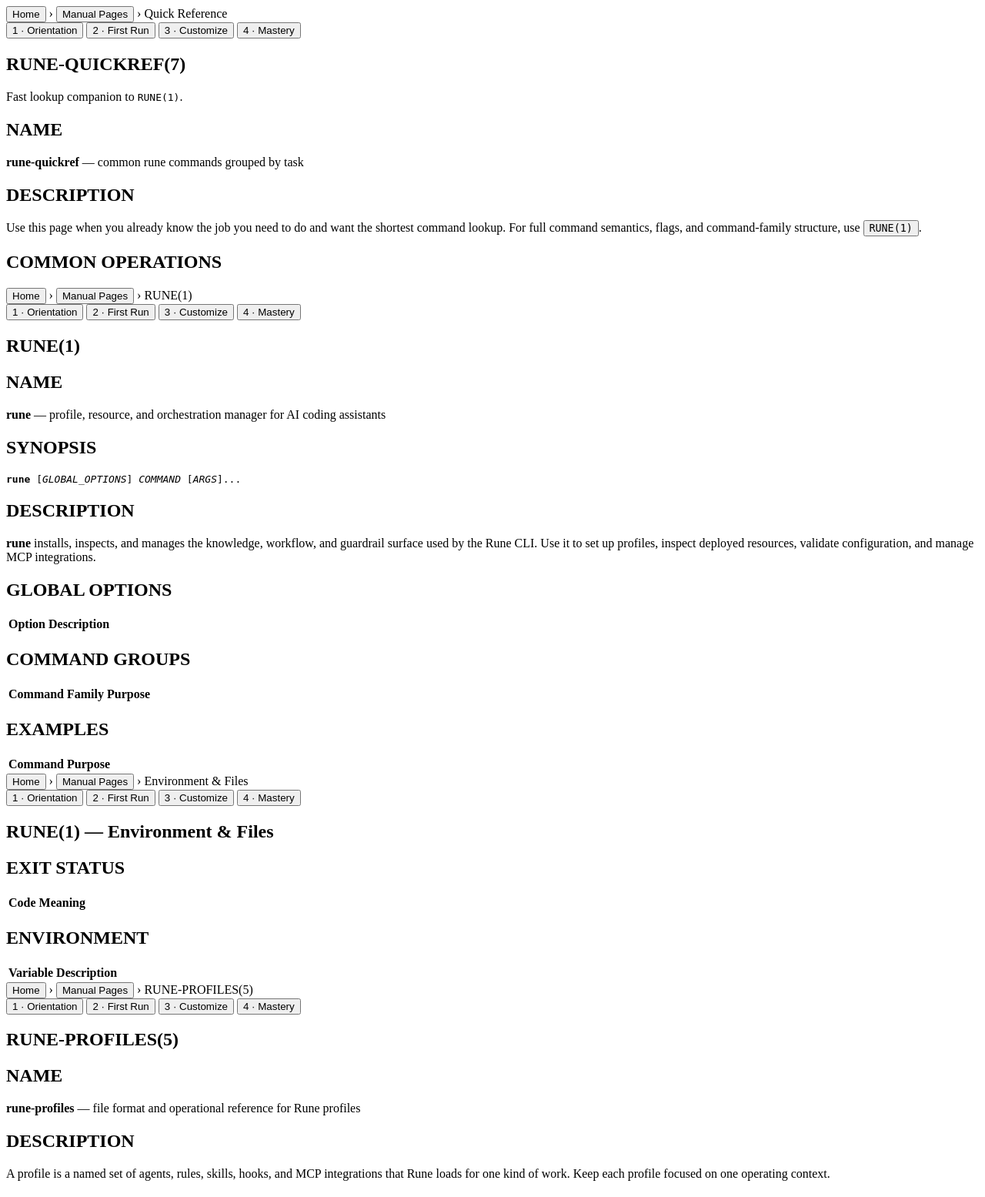
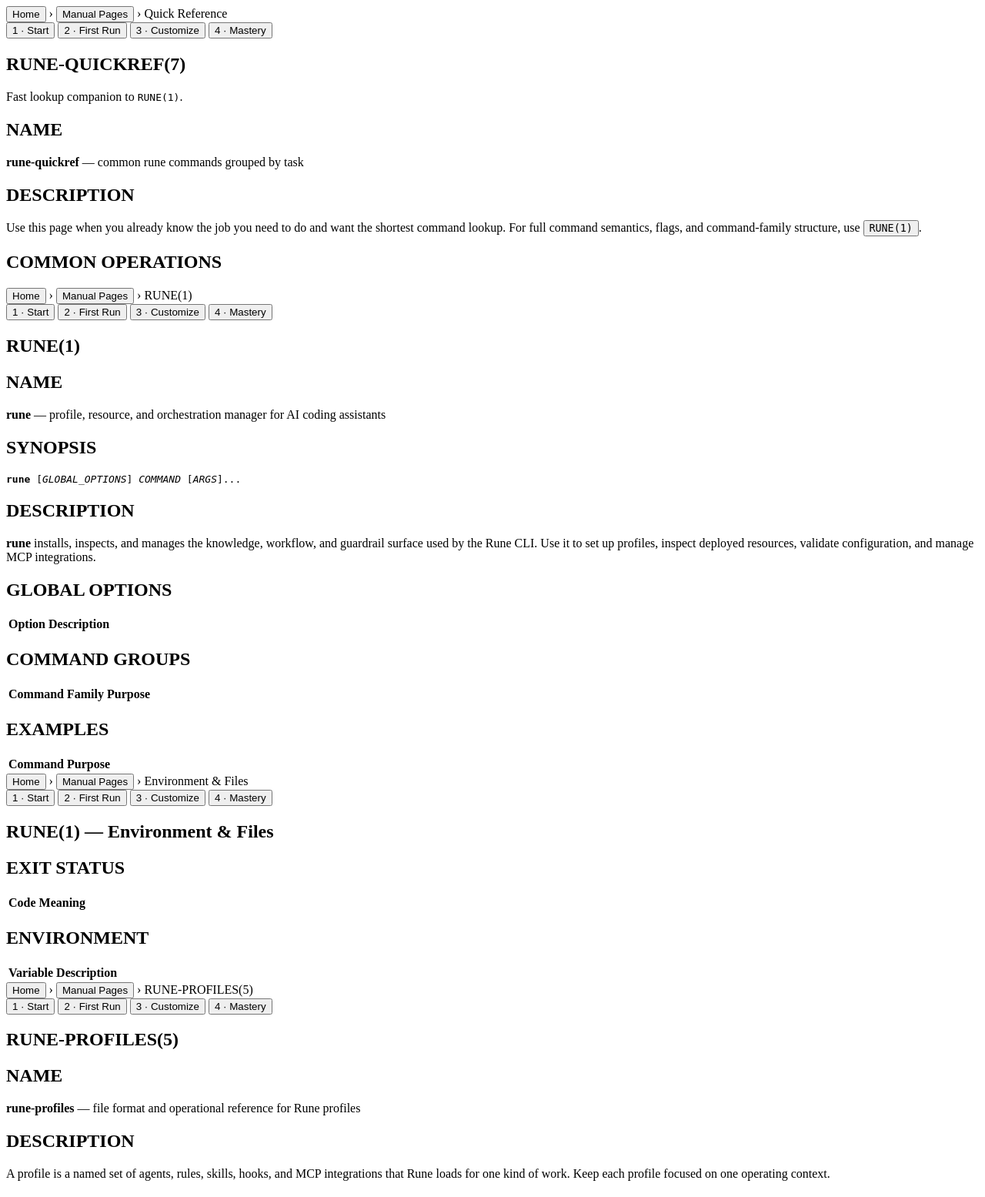
Before and after one commit to kvasir-ai/rune, a Python web app: template src/cli/site/templates/manual_pages.html in a window 1280 px wide. Shown: the top 1555 px of the page at 77% size. Run offline with Jinja, Linux system fonts and the light colour scheme; the template is opened without the code that fills it, so the values that code supplies are empty.

Commit message:
Shorten stage progress start label

```diff
--- a/src/cli/site/catalog/html.py
+++ b/src/cli/site/catalog/html.py
@@ -28,7 +28,7 @@ def breadcrumb_html(items: list[str | tuple[str, str]]) -> str:
 
 def stage_progress_html(current: int) -> str:
     """Render the shared four-stage progress control."""
-    labels = {1: "Orientation", 2: "First Run", 3: "Customize", 4: "Mastery"}
+    labels = {1: "Start", 2: "First Run", 3: "Customize", 4: "Mastery"}
     steps = []
     for step, label in labels.items():
         active = " active" if step == current else ""
--- a/src/cli/site/templates/_macros.html
+++ b/src/cli/site/templates/_macros.html
@@ -5,7 +5,7 @@
 
 {% macro mastery_stage_progress() -%}
 <nav class="stage-progress" data-current-stage="4" aria-label="Stage progress">
-  <button class="stage-progress-step stage-1" type="button" data-stage-nav="1" aria-expanded="false">1 &middot; Orientation</button>
+  <button class="stage-progress-step stage-1" type="button" data-stage-nav="1" aria-expanded="false">1 &middot; Start</button>
   <button class="stage-progress-step stage-2" type="button" data-stage-nav="2" aria-expanded="false">2 &middot; First Run</button>
   <button class="stage-progress-step stage-3" type="button" data-stage-nav="3" aria-expanded="false">3 &middot; Customize</button>
   <button class="stage-progress-step stage-4 active" type="button" data-stage-nav="4" aria-expanded="true">4 &middot; Mastery</button>
```
